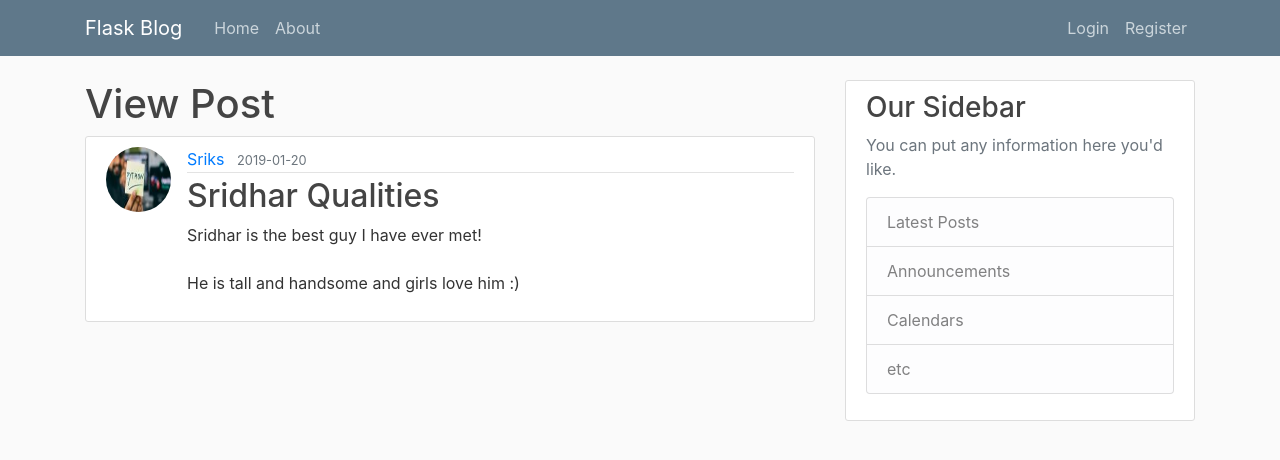
After one commit to sridhar1029/WebDev, a Flask app: page /post/1 in a window 1280 px wide. The commit adds this page. Shown: the top 460 px of the page. Run offline with Flask 2, Linux system fonts and the light colour scheme; data comes from the database, SQL or seed files in the repository; both versions use the stored data as it was after the commit; some libraries are stand-ins or nearby versions.

Commit message:
Added the posting service!

```diff
--- a/Flask_Blog/flaskblog/routes.py
+++ b/Flask_Blog/flaskblog/routes.py
@@ -1,36 +1,16 @@
 import os
 import secrets
 from PIL import Image
-from flask import render_template, url_for, flash, redirect, request
-from flaskblog.forms import RegistrationForm, LoginForm, UpdateAccountForm
+from flask import render_template, url_for, flash, redirect, request, abort
+from flaskblog.forms import RegistrationForm, LoginForm, UpdateAccountForm, PostForm
 from flaskblog.models import User, Post
 from flaskblog import app, db, bcrypt
 from flask_login import login_user, current_user, logout_user, login_required
 
-posts = [
-    {
-        "author": "Sridhar",
-        "title": "Blog Post 1",
-        "content": "Some random text for bp 1",
-        "date_posted": "April 25, 2018"
-    },
-    {
-        "author": "Sneha",
-        "title": "Blog Post 2",
-        "content": "Some random text for bp 2",
-        "date_posted": "August 9, 2018"
-    },
-    {
-        "author": "Lobo",
-        "title": "Blog Post 3",
-        "content": "Some random text for bp 3",
-        "date_posted": "Dec 31, 2018"
-    }
-]
-
 @app.route("/")
 @app.route("/home")
 def home():
+    posts = Post.query.all()
     return render_template("home.html", posts=posts)
 
 @app.route("/about")
@@ -101,3 +81,53 @@ def account():
         form.email.data = current_user.email
     img_file = url_for('static', filename='profile_pics/'+current_user.image_file)
     return  render_template('account.html', title='Account', img_file=img_file, form=form)
+
+
+@app.route("/post/new", methods=['GET', 'POST'])
+@login_required
+def new_post():
+    form = PostForm()
+    if form.validate_on_submit():
+        post = Post(title=form.title.data, content=form.content.data, author=current_user)
+        db.session.add(post)
+        db.session.commit()
+        flash('Post Created!', 'success')
+        return redirect(url_for('home'))
+    return render_template('create_post.html', title='New Post', form=form, legend="New Post")
+
+
+@app.route("/post/<int:post_id>", methods=['GET', 'POST'])
+def post(post_id):
+    post = Post.query.get_or_404(post_id)
+    return render_template('post.html', title=post.title, post=post)
+
+
+@app.route("/post/<int:post_id>/update", methods=['GET', 'POST'])
+@login_required
+def update_post(post_id):
+    post = Post.query.get_or_404(post_id)
+    if post.author != current_user:
+        abort(403)
+    form = PostForm()
+    if form.validate_on_submit():
+        post.title = form.title.data
+        post.content = form.content.data
+        db.session.commit()
+        flash('Updated post successfully!', 'success')
+        return redirect(url_for('post', post_id=post.id))
+    elif request.method == "GET":
+        form.title.data = post.title
+        form.content.data = post.content
+    return render_template('create_post.html', title='Update Post', form=form, legend="Update Post")
+
+
+@app.route("/post/<int:post_id>/delete", methods=['POST'])
+@login_required
+def delete_post(post_id):
+    post = Post.query.get_or_404(post_id)
+    if post.author != current_user:
+        abort(403)
+    db.session.delete(post)
+    db.session.commit()
+    flash("Your post has been deleted!", "success")
+    return redirect(url_for('home'))
--- a/Flask_Blog/flaskblog/templates/layout.html
+++ b/Flask_Blog/flaskblog/templates/layout.html
@@ -33,6 +33,7 @@
             <!-- Navbar Right Side -->
             <div class="navbar-nav">
                 {% if current_user.is_authenticated %}
+                    <a class="nav-item nav-link" href="{{ url_for('new_post') }}">New Post</a>
                     <a class="nav-item nav-link" href="{{ url_for('account') }}">Account</a>
                     <a class="nav-item nav-link" href="{{ url_for('logout') }}">Logout</a>
                 {% else %}
--- /dev/null
+++ b/Flask_Blog/flaskblog/templates/post.html
@@ -0,0 +1,41 @@
+{% extends "layout.html" %}
+
+{% block content %}
+<h1>View Post</h1>
+<article class="media content-section">
+    <img class="rounded-circle article-img" src="{{ url_for('static', filename='profile_pics/'+post.author.image_file) }}" alt="">
+    <div class="media-body">
+        <div class="article-metadata">
+          <a class="mr-2" href="#">{{ post.author.username }}</a>
+          <small class="text-muted">{{ post.date_posted.strftime('%Y-%m-%d') }}</small>
+            {% if post.author == current_user %}
+                <div>
+                    <a class="btn btn-secondary btn-sm mt-1 mb-1" href="{{ url_for('update_post', post_id=post.id) }}">Update</a>
+                    <button type="button" class="btn btn-danger btn-sm m-1" data-toggle="modal" data-target="#deleteModal">Delete</button>
+                </div>
+            {% endif %}
+        </div>
+        <h2 class="article-title">{{ post.title }}</h2>
+        <p class="article-content">{{ post.content }}</p>
+    </div>
+</article>
+<!-- Modal -->
+<div class="modal fade" id="deleteModal" tabindex="-1" role="dialog" aria-labelledby="deleteModalLabel" aria-hidden="true">
+  <div class="modal-dialog" role="document">
+    <div class="modal-content">
+      <div class="modal-header">
+        <h5 class="modal-title" id="deleteModalLabel">Delete Post?</h5>
+        <button type="button" class="close" data-dismiss="modal" aria-label="Close">
+          <span aria-hidden="true">&times;</span>
+        </button>
+      </div>
+      <div class="modal-footer">
+        <button type="button" class="btn btn-secondary" data-dismiss="modal">Close</button>
+          <form action="{{ url_for('delete_post', post_id=post.id) }}" method="POST">
+              <input class="btn btn-danger" type="submit" value="Delete">
+          </form>
+      </div>
+    </div>
+  </div>
+</div>
+{% endblock content%}
```
Also changed, not shown: Flask_Blog/flaskblog/forms.py (+7 -1 lines), Flask_Blog/flaskblog/templates/create_post.html (added, +42 -0 lines), Flask_Blog/flaskblog/templates/home.html (+4 -3 lines), Flask_Blog/flaskblog/site.db.
